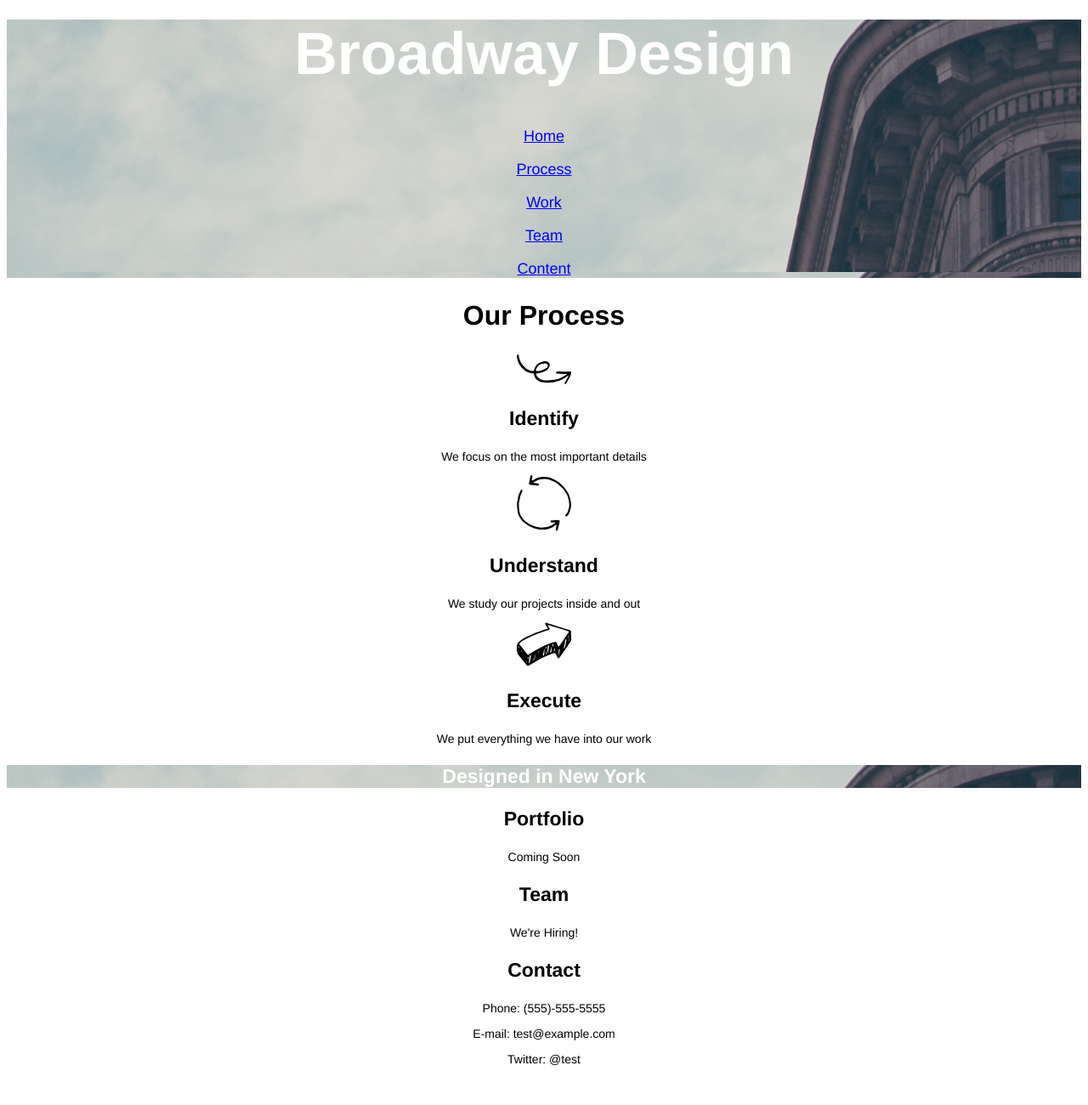
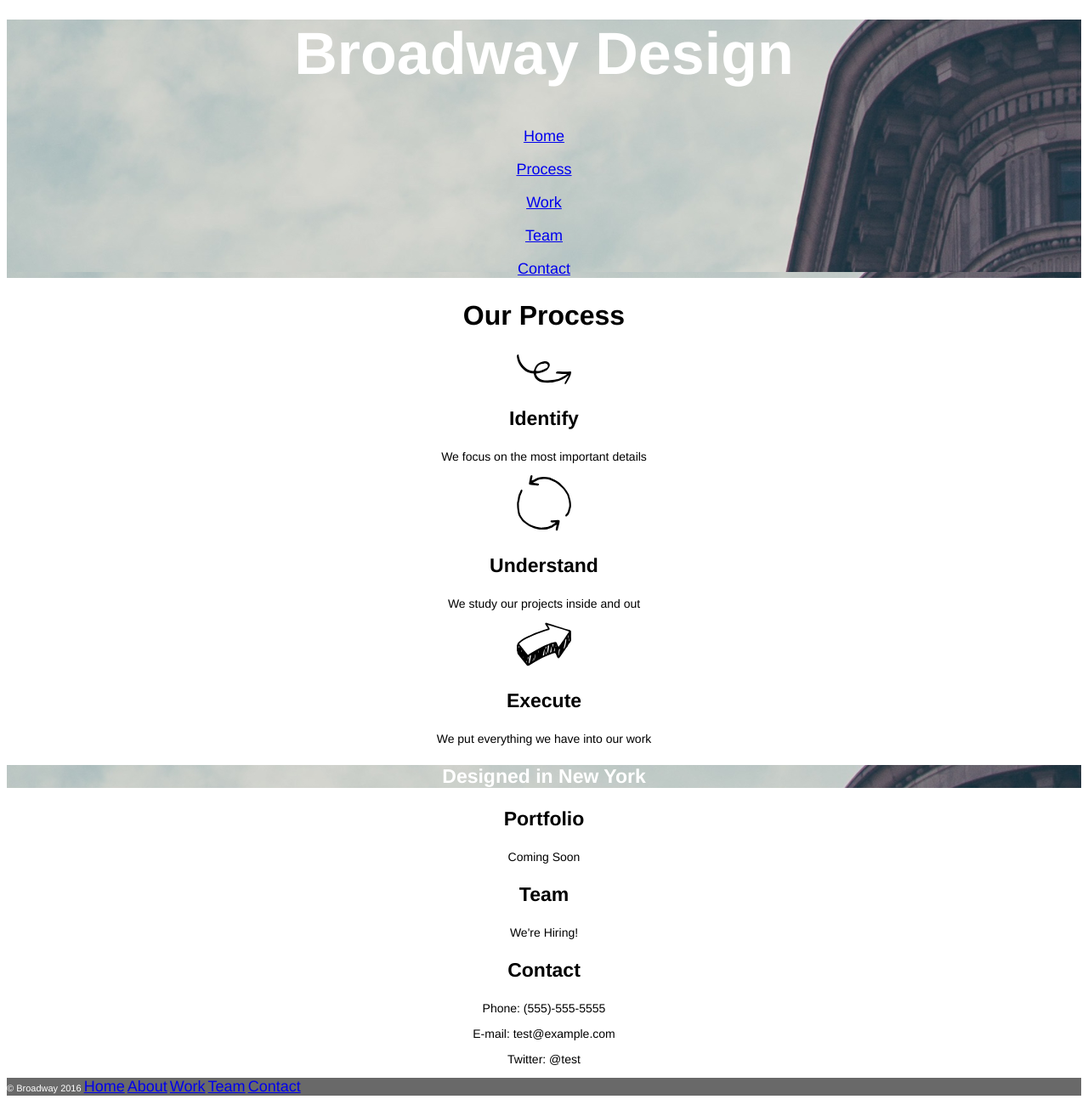
Before and after one commit to nicholaszablocki/broadway, a plain HTML site: page index.html in a window 1280 px wide. Shown: the part 24-1324 px from the top of the page at 85% size. Before the commit the page ends 1292 px from the top, so only its background shows below. Drawn offline with Linux system fonts and the light colour scheme.

Commit message:
Finished body, need to create working internal links

```diff
--- a/index.html
+++ b/index.html
@@ -12,7 +12,7 @@
       <p><a href="#">Process</a></p>
       <p><a href="#">Work</a></p>
       <p><a href="#">Team</a></p>
-      <p><a href="#">Content</a></p>
+      <p><a href="#">Contact</a></p>
     </div>
     <h2>Our Process</h2>
     <image src="./resources/images/identify.svg">
@@ -33,5 +33,7 @@
     <p>Phone: (555)-555-5555</p>
     <p>E-mail: test@example.com</p>
     <p>Twitter: @test </p>
+    <p class="footer"> &copy; Broadway 2016 <a style="font-size: 18px;" href="#">Home</a> <a style="font-size: 18px;" href="#">About</a>
+      <a style="font-size: 18px;" href="#">Work</a> <a style="font-size: 18px;" href="#">Team</a> <a style="font-size: 18px;" href="#">Contact</a></p>
   </body>
 </html>
--- a/resources/style.css
+++ b/resources/style.css
@@ -30,3 +30,9 @@ h3{
   font-size: 23px;
   font-weight: bold;
 }
+.footer{
+  text-align: left;
+  color: white;
+  background-color: dimgray;
+  font-size: 11px;
+}
```
